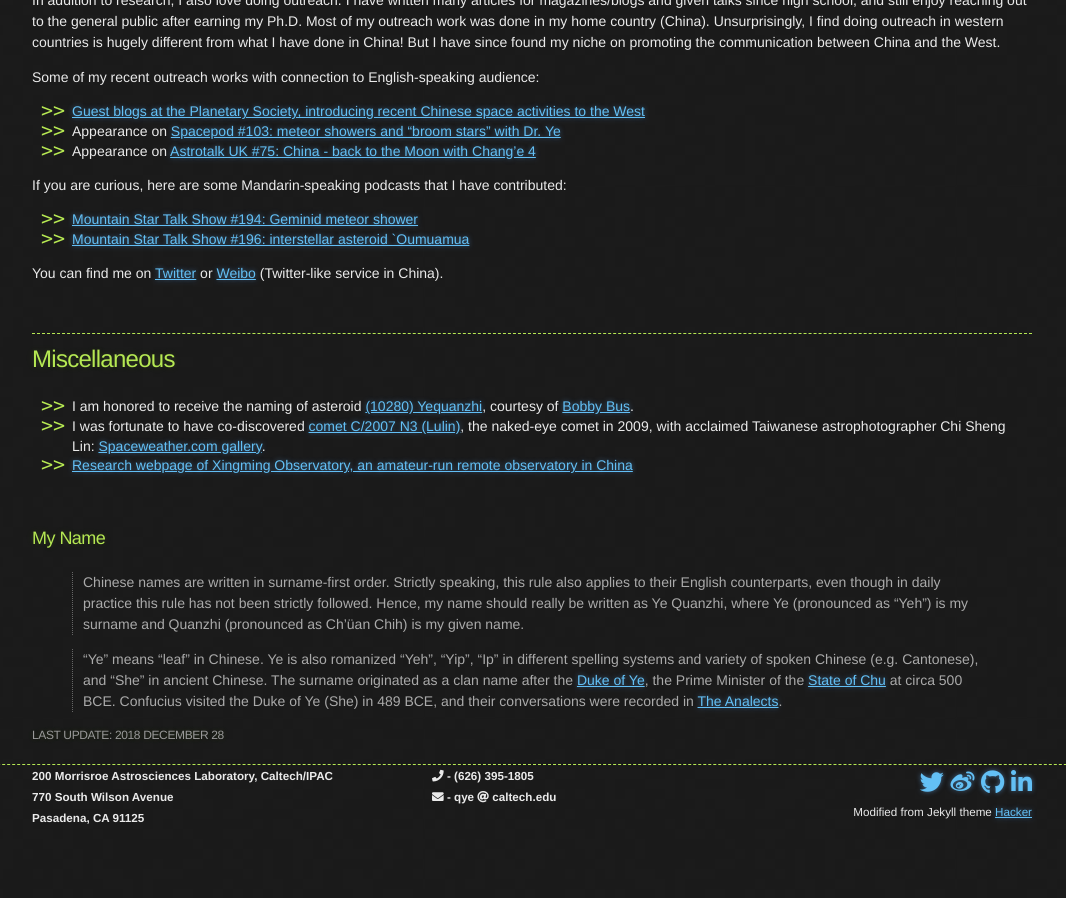
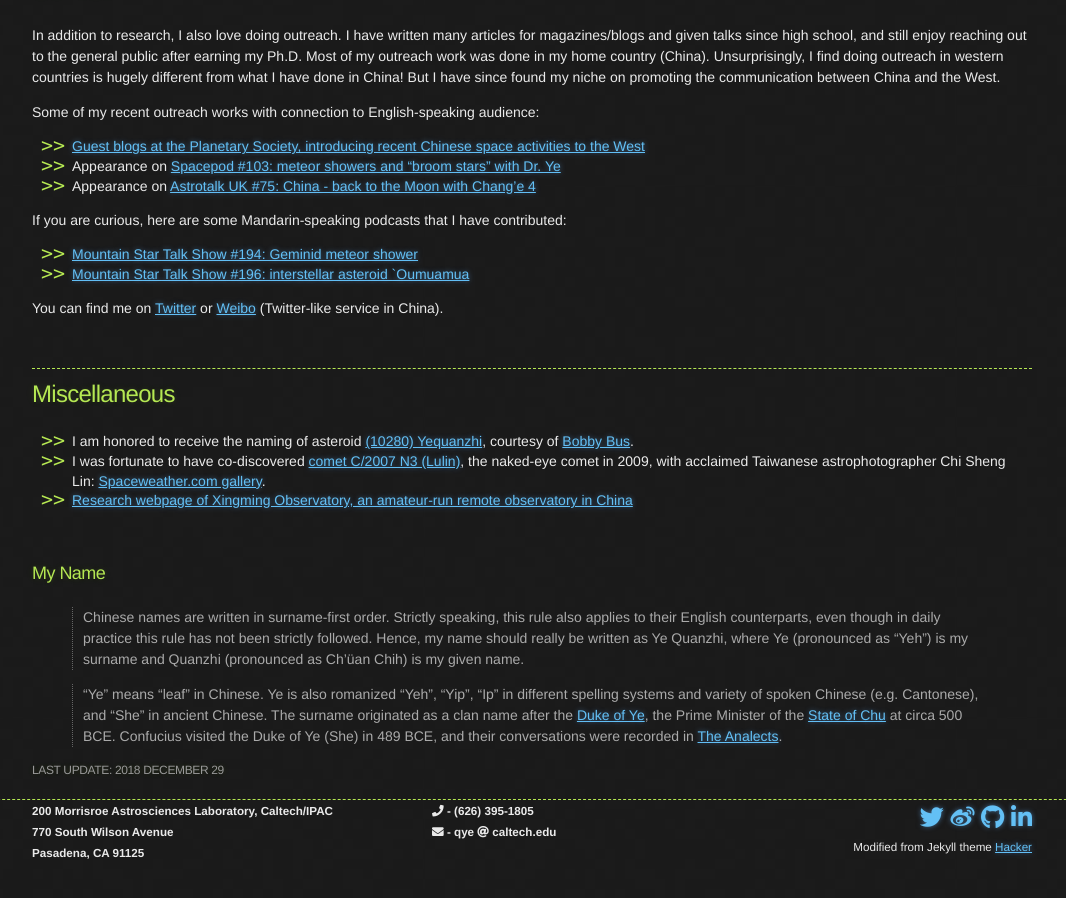
Before and after one commit to Yeqzids/Yeqzids.GitHub.io, a Jekyll site: the page built from index.md, in a window 1280 px wide and 900 px high, scrolled down 2474 px. Shown: the whole window, without its empty margins (108-1174 px from the left). Built offline with Jekyll 4.4.1, drawn with Linux system fonts in a browser that asks for light colours; nearby versions of some CDN libraries; before the commit the page ends 3339 px from its top, so only the background shows below that.

Commit message:
Update index.md

```diff
--- a/index.md
+++ b/index.md
@@ -44,6 +44,7 @@ Outside my working hours, I enjoy going out for (non-for-work) stargazing. I als
 
 The keyword cloud above is generated using [Scimeter](https://scimeter.org/). You can find a list of my publication on [NASA/ADS](http://adsabs.harvard.edu/cgi-bin/nph-abs_connect?library&libname=Ye%27s+Refereed+Publication&libid=57e6ba2680) or [Google Scholar](https://scholar.google.com/citations?user=F-w70dYAAAAJ&hl=en).
 
+<br>
 ### Latest Research
 
 <img style="float: left;" src="imgs/gem-hst.png" width="150">
@@ -120,4 +121,4 @@ You can find me on [Twitter](https://twitter.com/Yeqzids) or [Weibo](https://www
 
 > "Ye" means "leaf" in Chinese. Ye is also romanized "Yeh", "Yip", "Ip" in different spelling systems and variety of spoken Chinese (e.g. Cantonese), and "She" in ancient Chinese. The surname originated as a clan name after the [Duke of Ye](https://en.wikipedia.org/wiki/Duke_of_Ye), the Prime Minister of the [State of Chu](https://en.wikipedia.org/wiki/Chu_(state)) at circa 500 BCE. Confucius visited the Duke of Ye (She) in 489 BCE, and their conversations were recorded in [The Analects](https://ctext.org/analects/zi-lu).
 
-###### Last update: 2018 December 28
+###### Last update: 2018 December 29
```
